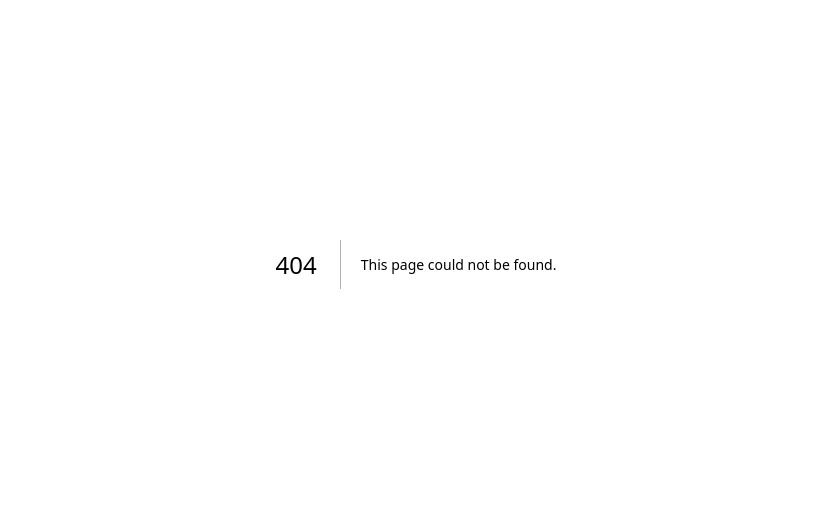
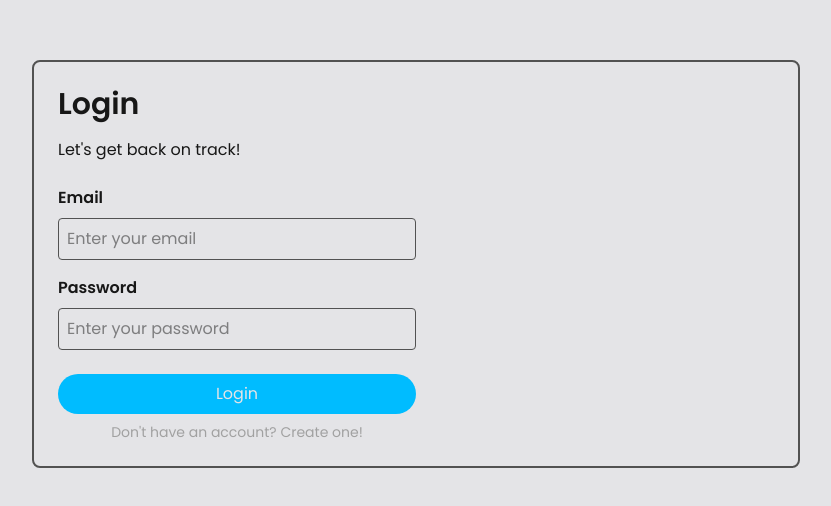
Before and after one commit to Serial-Cyn/tailor-management, a Next.js app: page /auth in a window 1280 px wide. Before the commit this address had no page. Shown: the part 136-642 px from the top of the page, without its empty margins (224-1055 px from the left). Built offline with nearby package versions, Linux system fonts and the light colour scheme.

Commit message:
feat(auth): implement login form with email and password fields

```diff
--- /dev/null
+++ b/app/auth/page.tsx
@@ -0,0 +1,49 @@
+import Button from "@/components/button";
+import EntryField from "@/components/form-control/entryField";
+
+export default function AuthPage() {
+    return (
+        <main id="auth" className="flex flex-1 min-h-screen justify-center items-center">
+            {/* FORM CONTAINER */}
+            <div id="auth-form" className="flex p-6 w-3/5 max-w-4xl h-full space-x-4 border-2 border-neutral-600 rounded-lg">
+                {/* Login Form that takes half of the container */}
+                <div id="login-form" className="w-1/2">
+                    <div id="header">
+                        <h1 className="text-3xl font-bold mb-4">Login</h1>
+                        <p>Let's get back on track!</p>
+                    </div>
+                    {/* FORM */}
+                    <div id="form-field">
+                        <form method="POST" className="mt-6">
+                            {/* EMAIL INPUT */}
+                            <EntryField
+                                id="email"
+                                name="email"
+                                label="Email"
+                                type="email"
+                                placeholder="Enter your email"
+                                required
+                            />
+
+                            {/* PASSWORD INPUT */}
+                            <EntryField
+                                id="password"
+                                name="password"
+                                label="Password"
+                                type="password"
+                                placeholder="Enter your password"
+                                required
+                            />
+                            <div className="mt-6 flex flex-col justify-center items-center space-y-2">
+                                <Button label="Login" variant="primary" type="submit" full />
+                                <button className="text-sm text-neutral-400 cursor-pointer">Don't have an account? Create one!</button>
+                            </div>
+                        </form>
+                    </div>
+                </div>
+
+                {/* Signup Form that takes the other half of the container */}
+            </div>
+        </main>
+    );
+}
--- /dev/null
+++ b/components/form-control/entryField.tsx
@@ -0,0 +1,33 @@
+type FieldProps = {
+    id: string;
+    name: string;
+    label: string;
+    type: "text" | "email" | "password" | "number";
+    placeholder?: string;
+    required?: boolean;
+};
+
+export default function EntryField(
+    {
+        id,
+        name,
+        label,
+        type = "text",
+        placeholder,
+        required = false
+    }: FieldProps
+) {
+    return (
+        <div className="flex flex-col mb-4">
+            <label htmlFor={id} className="mb-2 font-semibold">{label}</label>
+            <input
+                type={type}
+                id={id}
+                name={name}
+                placeholder={placeholder}
+                className="p-2 border border-neutral-600 rounded"
+                required={required}
+            />
+        </div>
+    );
+}
```
